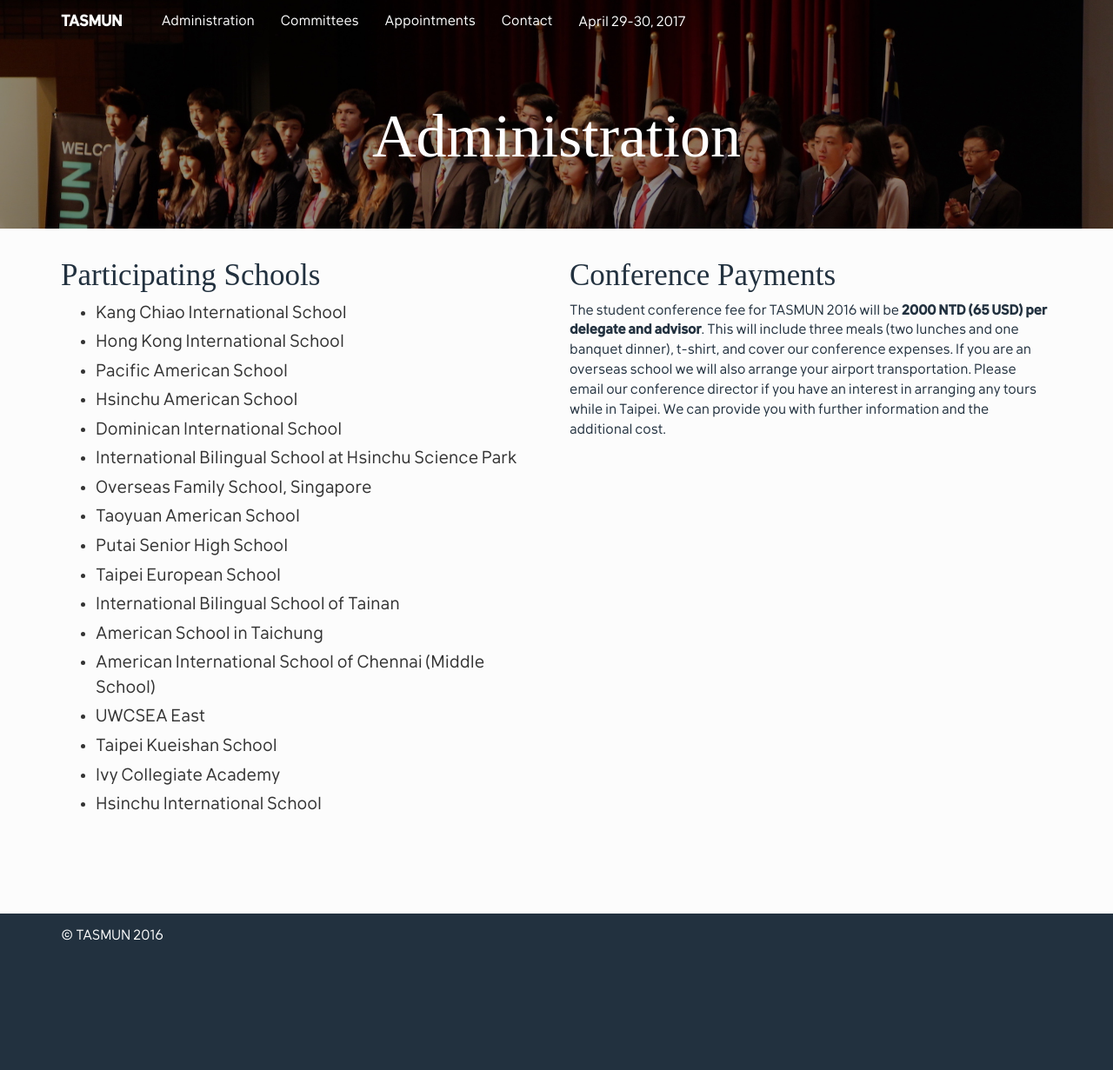
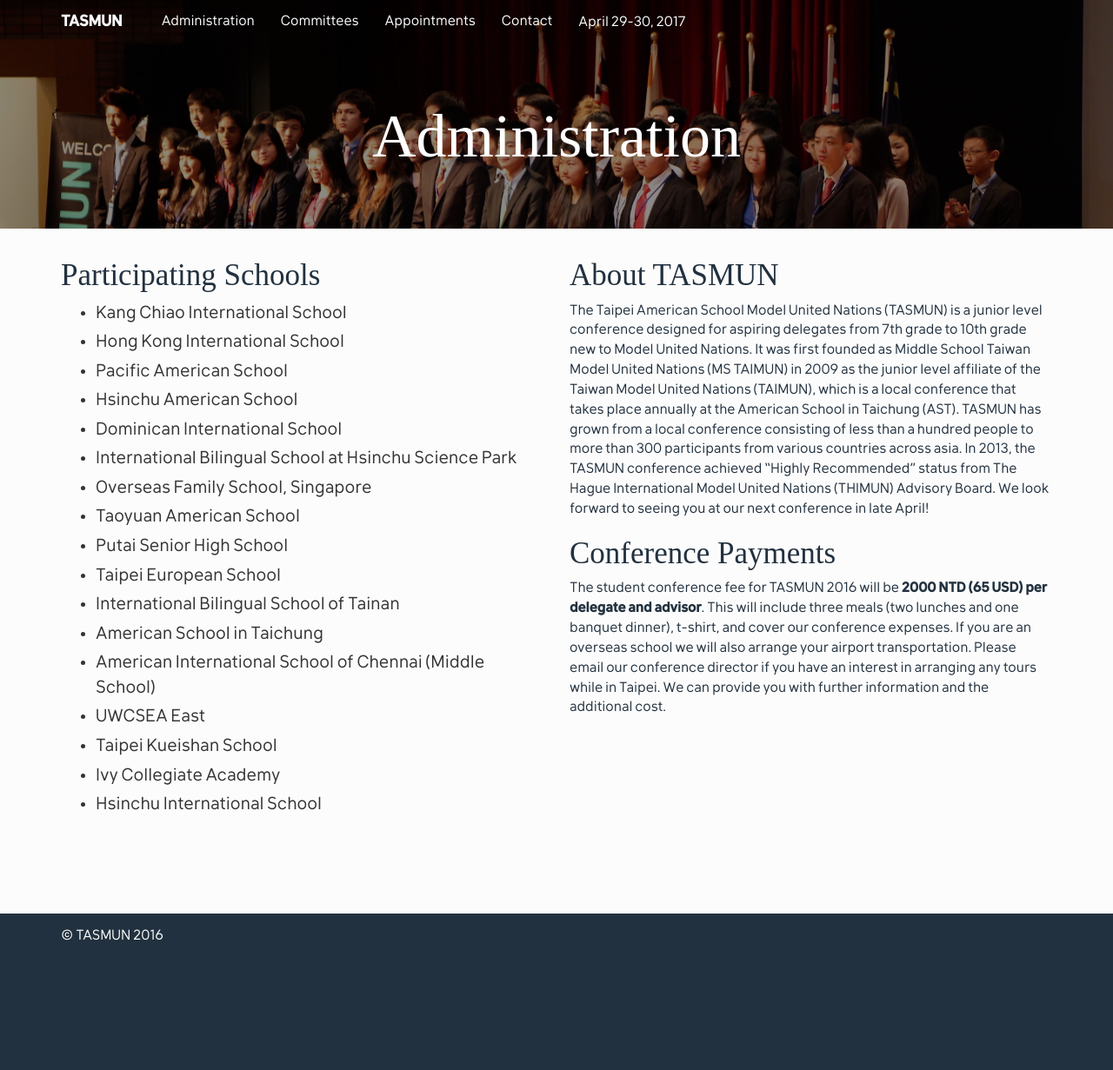
Before and after one commit to alexandernext/tasmun, a Jekyll site: the page built from administration.html, in a window 1280 px wide. Shown: the whole page at 87% size. Built offline with Jekyll 4.4.1, drawn with Linux system fonts in a browser that asks for light colours; some web fonts are replaced.

Commit message:
added about tasmun

```diff
--- a/administration.html
+++ b/administration.html
@@ -25,6 +25,8 @@
     </ul>
   </div>
 <div class="col-md-6">
+  <h2 class="section-title">About TASMUN</h2>
+  <p>The Taipei American School Model United Nations (TASMUN) is a junior level conference designed for aspiring delegates from 7th grade to 10th grade new to Model United Nations. It was first founded as Middle School Taiwan Model United Nations (MS TAIMUN) in 2009 as the junior level affiliate of the Taiwan Model United Nations (TAIMUN), which is a local conference that takes place annually at the American School in Taichung (AST). TASMUN has grown from a local conference consisting of less than a hundred people to more than 300 participants from various countries across asia. In 2013, the TASMUN conference achieved “Highly Recommended” status from The Hague International Model United Nations (THIMUN) Advisory Board. We look forward to seeing you at our next conference in late April!</p>
   <h2 class="section-title">Conference Payments</h2>
   <p>The student conference fee for TASMUN 2016 will be <b>2000 NTD (65 USD) per delegate and advisor</b>. This will include three meals (two lunches and one banquet dinner), t-shirt, and cover our conference expenses. If you are an overseas school we will also arrange your airport transportation. Please email our conference director if you have an interest in arranging any tours while in Taipei. We can provide you with further information and the additional cost.</p>
 </div>
```
Also changed, not shown: 2 other files.
